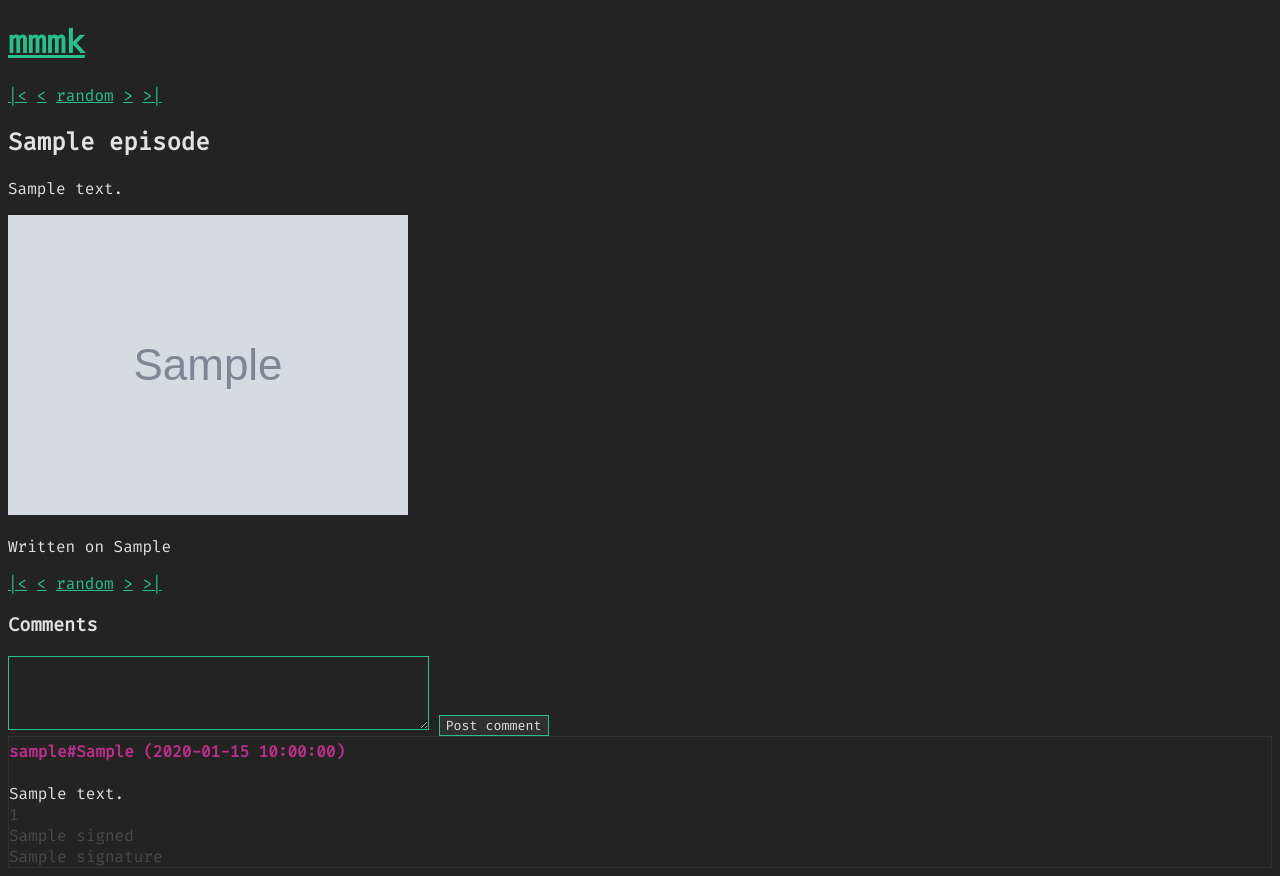
After one commit to mkualquiera/mmmk, a Python web app: template templates/episode.html in a window 1280 px wide. The commit adds this page. Run offline with Jinja, Linux system fonts and the light colour scheme; the template is opened without the code that fills it: most values are stand-ins (such as "Sample title", 1, 10 or a date in 2020); grey boxes marked "Sample" are stand-in pictures; some libraries are stand-ins or nearby versions.

Commit message:
stuffy stuff

```diff
--- a/data/0/meta.yaml
+++ b/data/0/meta.yaml
@@ -1,3 +1,3 @@
-title: This is a test!
-description: This is a test (description)
+title: no one would
+description: who needs high effort when the only cost of publishing new episodes is... well... effort
 when_written: November 11 2021
--- /dev/null
+++ b/static/episode.js
@@ -0,0 +1,131 @@
+comment_field = document.getElementById('comment');
+
+var getJSON = function(url, callback) {
+    var xhr = new XMLHttpRequest();
+    xhr.open('GET', url, true);
+    xhr.responseType = 'json';
+    xhr.onload = function() {
+      var status = xhr.status;
+      if (status === 200) {
+        callback(null, xhr.response);
+      } else {
+        callback(status, xhr.response);
+      }
+    };
+    xhr.send();
+};
+
+var postJSON = function(url, data, callback) {
+    var xhr = new XMLHttpRequest();
+    xhr.open('POST', url, true);
+    xhr.setRequestHeader('Content-Type', 'application/json');
+    xhr.setRequestHeader('Accept', 'application/json');
+    xhr.onload = function() {
+        var status = xhr.status;
+        if (status === 200) {
+            callback(null, xhr.response);
+        } else {
+            callback(status, xhr.response);
+        }
+    };
+    xhr.send(JSON.stringify(data));
+};
+
+current_url = window.location.href;
+current_filename = current_url.split('/').pop();
+// Also remove ?...
+current_episode = current_filename.split('?')[0];
+
+comment = function() {
+    // Check if window.ethereum exists
+    if (typeof window.ethereum !== 'undefined') {
+        // Enable ethereum
+        window.ethereum.enable();
+        // Open a websocket to begin the sign transaction
+        var ws = new WebSocket('ws://' + window.location.host +
+            "/api/v1/ws");
+        ws.onopen = function() {
+            // Send the sign transaction request
+            var comment_text = comment_field.value;
+            ws.send(JSON.stringify({
+                'type': 'meta',
+                'episode': current_episode,
+                'text': comment_text,
+                'address': window.ethereum.selectedAddress
+            }));
+        }
+        ws.onmessage = function(event) {
+            msg = JSON.parse(event.data)
+            console.log(msg);
+            // Check if the server wants a nickname
+            if (msg.type === 'nickname') {
+                console.log('nickname');
+                var nickname = prompt('Please enter your nickname:');
+                ws.send(JSON.stringify({
+                    'type': 'nickname',
+                    'nickname': nickname
+                }));
+            }
+            // Check if the server wants to sign the comment
+            else if (msg.type === 'sign') {
+                provider = new ethers.providers.Web3Provider(window.ethereum);
+                // Get the text to sign
+                var text = msg.text;
+                signer = provider.getSigner();
+                // Sign the text
+                signer.signMessage(text).then(function(signature) {
+                    // Send the signature to the server
+                    ws.send(JSON.stringify({
+                        'type': 'signature',
+                        'signature': signature
+                    }));
+                });
+            }
+            // Check if the comment was posted
+            else if (msg.type === 'posted') {
+                if (msg.success) {
+                    comment.value = '';
+                    // Reload the page
+                    window.location.reload();
+                }
+                else {
+                    alert('Something went wrong: ' + msg.error);
+                }
+            }
+        }
+    }
+    else {
+        // Request confirmation
+        if (confirm("You don't have Metamask installed. Are you sure you want to comment anonymously? You will not be able to delete your comment.")) {
+            var ws = new WebSocket('ws://' + window.location.host +
+                "/api/v1/ws");
+            ws.onopen = function() {
+                // Send the sign transaction request
+                var comment_text = comment_field.value;
+                console.log(comment_text);
+                ws.send(JSON.stringify({
+                    'type': 'meta',
+                    'episode': current_episode,
+                    'text': comment_text,
+                    'address': '0x0'
+                }));
+            }
+            ws.onmessage = function(event) {
+                msg = JSON.parse(event.data)
+                console.log(msg);
+                // Check if the comment was posted
+                if (msg.type === 'posted') {
+                    if (msg.success) {
+                        comment.value = '';
+                        // Reload the page
+                        window.location.reload();
+                    }
+                    else {
+                        alert('Something went wrong: ' + msg.error);
+                    }
+                }
+            }
+        }
+        return;
+    }
+}
--- /dev/null
+++ b/static/style.css
@@ -0,0 +1,37 @@
+html {
+    background-color: #232323;
+    color: #e1e1e1;
+    font-family: 'Fira Code', monospace;
+    word-wrap: break-word;
+}
+
+a {
+    color: #27c08d;
+}
+
+textarea {
+    background-color: #232323;
+    color: #e1e1e1;
+    border: 1px solid #27c08d;
+    font-family: 'Fira Code', monospace;
+}
+
+h4 {
+    color: #bb2f8a;
+    margin-top: 4px;
+}
+
+.comment {
+    border: 1px solid #303030;
+}
+
+button {
+    background-color: #303030;
+    border: 1px solid #27c08d;
+    color: #e1e1e1;
+    font-family: 'Fira Code', monospace;
+}
+
+.signature {
+    opacity: 0.2;
+}
--- /dev/null
+++ b/templates/episode.html
@@ -0,0 +1,83 @@
+<!DOCTYPE html>
+<html lang="en">
+    <head>
+        <meta charset="utf-8">
+        <meta http-equiv="X-UA-Compatible" content="IE=edge">
+        <meta name="viewport" content="width=device-width, initial-scale=1">
+        <meta name="description" content="mmmk webcomic">
+        <meta name="author" content="mkualquiera">
+        <script src="https://cdn.ethers.io/lib/ethers-5.2.umd.min.js"
+            type="application/javascript"></script>
+        <link rel="icon" href="../../favicon.ico">
+        <link rel="preconnect" href="https://fonts.googleapis.com">
+<link rel="preconnect" href="https://fonts.gstatic.com" crossorigin>
+<link href="https://fonts.googleapis.com/css2?family=Fira+Code&display=swap" rel="stylesheet">
+        <link href="/static/style.css" rel="stylesheet">
+
+        <title>mmmk: {{ episode_data["title"] }}</title>
+    </head>
+    <body>
+        <h1>
+            <a href="/">mmmk</a>
+        </h1>
+        <div>
+            <a href="/first">|<</a>
+            <a href="{{episode_data['number']}}/prev"><</a>
+            <a href="/random">random</a>
+            <a href="{{episode_data['number']}}/next">></a>
+            <a href="/last">>|</a>
+        </div>
+        <h2>
+            {{ episode_data["title"] }}
+        </h2>
+        <p>
+            {{ episode_data["description"] }}
+        </p>
+        <div>
+            {% for image in episode_images %}
+                <img src="/files/images/{{episode_data['number']}}/{{image}}"/>
+                <br>
+            {% endfor %}
+        </div>
+        <p>
+            Written on {{ episode_data["when_written"] }}
+        </p>
+        <div>
+            <a href="/first">|<</a>
+            <a href="{{episode_data['number']}}/prev"><</a>
+            <a href="/random">random</a>
+            <a href="{{episode_data['number']}}/next">></a>
+            <a href="/last">>|</a>
+        </div>
+        <h3>Comments</h3>
+        <div>
+            <div>
+                <textarea id="comment" rows="4" cols="50"></textarea>
+                <button type="button" id="anonymous_comment"
+                    onclick="comment()">
+                    Post comment
+                </button>
+            </div>
+            {% if episode_comments|length %}
+                {% for comment in episode_comments %}
+                <div class="comment">
+                    <h4>
+                        {{ comment["nickname"] + "#" + comment["address"][0:7] }} ({{ comment["time_str"] }})
+                    </h4>
+                    {{ comment["text"] }} <br>
+                    <div class="signature">
+                        {{ comment["_id"] }} <br>
+                        {{ comment["signed"]}} <br>
+                        {{ comment["signature"] }}
+                    </div>
+                </div>
+                {% endfor %}
+            {% else %}
+                <p>
+                    No comments yet.
+                </p>
+            {% endif %}
+        </div>
+    <script src="/static/episode.js"></script>
+    </body>
+</html>
```
Also changed, not shown: app.py (+173 -7 lines), data.py (+47 -8 lines), templates/index.html (+7 -2 lines), data/0/images/000.png, data/0/images/001.png, data/0/images/002.png (added), data/0/images/003.png (added), data/0/images/004.png (added), data/0/images/005.png (added), data/0/images/006.png (added), data/0/images/007.png (added), data/0/images/008.png (added), 1 other file.
